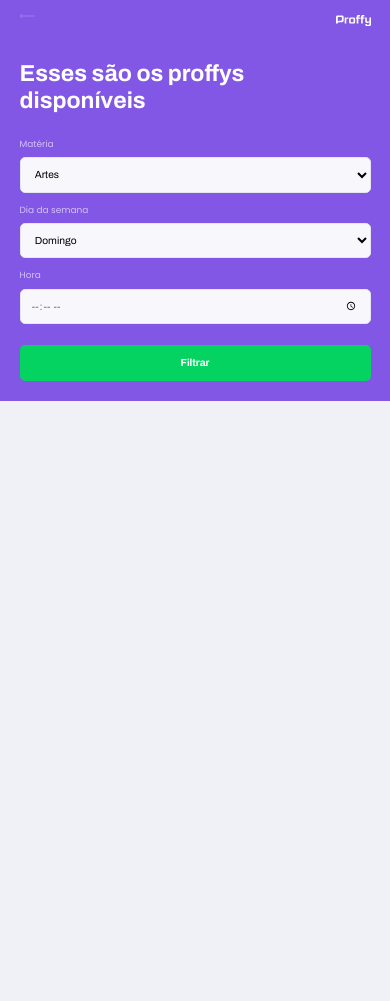
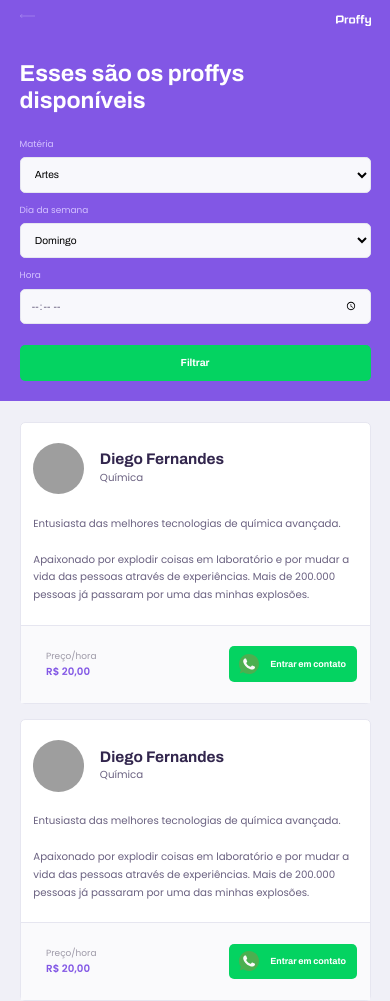
Before and after one commit to purpleviv/Next-Level-Week, a plain HTML site: page study.html in a window 390 px wide. Before the commit the page ends 844 px from the top, so only its background shows below. Drawn offline with Linux system fonts and the light colour scheme; grey boxes are pictures that could not be loaded.

Commit message:
Finaliza os estilos mobile na page-study

```diff
--- a/sass/_page-study.scss
+++ b/sass/_page-study.scss
@@ -111,3 +111,97 @@
   right: 1.6rem;
   bottom: 0;
 }
+
+/* Estilos do main */
+#page-study main {
+  margin: 3.2rem auto;
+  width: 90%;
+}
+
+.teacher-item {
+  background-color: $color-box-base;
+  border: 1px solid $color-line-in-white;
+  border-radius: 0.8rem;
+  margin-top: 2.4rem;
+}
+
+.teacher-item header {
+  padding: 3.2rem 2rem;
+  display: flex;
+  align-items: center;
+}
+
+.teacher-item header img {
+  border-radius: 50%;
+  height: 8rem;
+  width: 8rem;
+}
+
+.teacher-item header div {
+  margin-left: 2.4rem;
+}
+
+.teacher-item header div strong {
+  color: $color-text-title;
+  display: block;
+  font: 700 2.4rem Archivo;
+}
+
+.teacher-item header div span {
+  font-size: 1.6rem;
+  display: block;
+  margin-top: 0.4rem;
+}
+
+.teacher-item p {
+  padding: 0 2rem;
+  font-size: 1.6rem;
+  line-height: 2.8rem;
+}
+
+.teacher-item footer {
+  padding: 3.2rem 2rem;
+  background-color: $color-box-footer;
+  border-top: 1px solid $color-line-in-white;
+  margin-top: 3.2rem;
+
+  display: flex;
+  align-items: center;
+  justify-content: space-between;
+}
+
+.teacher-item footer p {
+  font-size: 1.4rem;
+  line-height: 2.4rem;
+  color: $color-text-complement;
+}
+
+.teacher-item footer p strong {
+  color: $color-primary;
+  font-size: 1.6rem;
+  display: block;
+}
+
+.teacher-item footer button {
+  width: 20rem;
+  height: 5.6rem;
+  background-color: $color-secondary;
+  color: $color-button-text;
+  border: 0;
+  border-radius: 0.8rem;
+  cursor: pointer;
+  font: 700 1.4rem Archivo;
+
+  display: flex;
+  align-items: center;
+  justify-content: space-evenly; //espaçamento constante entre os elementos
+
+  text-decoration: none;
+
+  transition: background 0.2s;
+  margin-left: 1.6rem;
+}
+
+.teacher-item footer button:hover {
+  background-color: $color-secondary-dark;
+}
--- a/study.html
+++ b/study.html
@@ -62,6 +62,47 @@
 
     </header>
 
+    <main>
+      <article class="teacher-item">
+        <header>
+          <img src="https://avatars2.githubusercontent.com/u/2254731?s=460&amp;u=0ba16a79456c2f250e7579cb388fa18c5c2d7d65&amp;v=4" alt="Diego Fernandes">
+          <div>
+            <strong>Diego Fernandes</strong>
+            <span>Química</span>
+          </div>
+        </header>
+
+        <p>Entusiasta das melhores tecnologias de química avançada.<br><br>Apaixonado por explodir coisas em laboratório e por mudar a vida das pessoas através de experiências. Mais de 200.000 pessoas já passaram por uma das minhas explosões.</p>
+
+        <footer>
+          <p>Preço/hora<strong>R$ 20,00</strong>
+          </p>
+          <button type="button">
+            <img src="/img/icons/whatsapp.svg" alt="Whatsapp">Entrar em contato
+          </button>
+        </footer>
+      </article>
+
+      <article class="teacher-item">
+        <header>
+          <img src="https://avatars2.githubusercontent.com/u/2254731?s=460&amp;u=0ba16a79456c2f250e7579cb388fa18c5c2d7d65&amp;v=4" alt="Diego Fernandes">
+          <div>
+            <strong>Diego Fernandes</strong>
+            <span>Química</span>
+          </div>
+        </header>
+
+        <p>Entusiasta das melhores tecnologias de química avançada.<br><br>Apaixonado por explodir coisas em laboratório e por mudar a vida das pessoas através de experiências. Mais de 200.000 pessoas já passaram por uma das minhas explosões.</p>
+
+        <footer>
+          <p>Preço/hora<strong>R$ 20,00</strong>
+          </p>
+          <button type="button">
+            <img src="/img/icons/whatsapp.svg" alt="Whatsapp">Entrar em contato
+          </button>
+        </footer>
+      </article>
+    </main>
   </div>
 
 </body>
```
Also changed, not shown: css/style.css, 1 other file.
